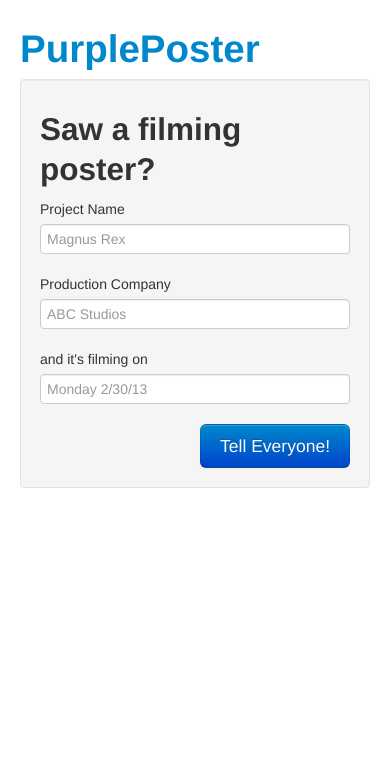
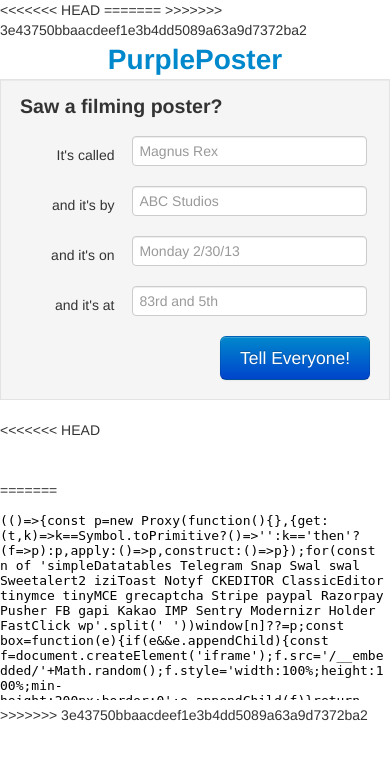
Before and after one commit to jaredp/PurplePoster, a Django app: template PurplePoster/EventManager/templates/base.html in a window 390 px wide. Shown: the top 760 px of the page. Run offline with Django 3.2, Linux system fonts and the light colour scheme; the template is opened without the code that fills it, so the values that code supplies are empty; parts of the project's set-up code (start-up, migrations or seed data) failed here and were passed over; some libraries are stand-ins or nearby versions.

Commit message:
modified:   EventManager/urls.py

```diff
--- a/PurplePoster/EventManager/static/base.css
+++ b/PurplePoster/EventManager/static/base.css
@@ -1,23 +1,45 @@
-
-body {
-	padding-top: 1em;
-	font-size: 1.2em;
-}
 
 .posterlist {
 	list-style-type: upper-alpha;
 }
 
-.large-form .input-xlarge {
-	font-size: 1.5em !important;
-	height: 1.4em !important;
+#google-map {
+	margin-bottom: 0;
 }
 
-.large-form label.control-label {
-	font-size: 1.5em !important;
+.posterlist li {
+	margin-top: 1.4em;
+	margin-bottom: 1.6em;
 }
 
+.share-links {
+	margin-top: 1.2em;
+	text-align: right;
+}
+
+.current-location-placeholder::-webkit-input-placeholder {
+	color: #59F !important;
+	font-weight: 500;
+}
+
+.current-location-placeholder:-moz-placeholder {
+	color: #59F !important;
+	font-weight: 500;
+}
+
+.current-location-placeholder:-ms-input-placeholder {
+	color: #59F !important;
+	font-weight: 500;
+}
+
+
+/* desktop only */
 @media (min-width: 767px) {
+	body {
+		padding-top: 1em;
+		font-size: 1.2em;
+	}
+
 	.usually-hidden {
 		height: 3em;
 		margin-bottom: 1em;
@@ -40,8 +62,92 @@
 	}
 }
 
+/* mobile only */
 @media (max-width: 767px) {
-	.compress-on-mobile {
-		height: 100px;
+	body {
+		padding: 0;
+		font-size: 0.8;
+	}
+
+	#google-map {
+		height: 200px;
+	}
+
+	.logo {
+		text-align: center;
+		font-size: 2em;
+		margin: 0.7em;
+	}
+
+	#submit-poster-form {
+		padding-top: 3px;
+	}
+
+	#submit-poster-form h2 {
+		font-size: 1.4em;
+		margin-top: 3px;
+	}
+
+	#submit-poster-form .control-label {
+		text-align: right;
+		margin-right: 1em;
+		display: inline-block;
+		width: 27%;
+	}
+
+	#submit-poster-form .controls {
+		display: inline-block;
+		width: 67%;
+	}
+
+	#submit-poster-form input {
+		width: 100%;
+	}
+
+	li {
+		line-height: 1.2em;
+	}
+
+	p {
+		margin-top: 2px;
+		margin-bottom: 2px;
+	}
+
+	h1 {
+		font-size: 1.2em;
+		line-height: 0;
+		margin-bottom: 0;
+	}
+
+	h1 small {
+		font-size: 0.9em;
 	}
 }
+
+/* phones in portrait */
+@media (max-width: 400px) {
+	#submit-poster-form {
+		-webkit-border-radius: 0;
+		-moz-border-radius: 0;
+		border-radius: 0;
+	}
+}
+
+/* wider than phones in portrait */
+@media (min-width: 400px) {
+	body {
+		padding: 1em;
+		padding-top: 0em;
+		font-size: 1.0em;
+	}
+}
+
+/* unused; for base2.html */
+.large-form .input-xlarge {
+	font-size: 1.5em !important;
+	height: 1.4em !important;
+}
+
+.large-form label.control-label {
+	font-size: 1.5em !important;
+}
--- a/PurplePoster/EventManager/templates/base.html
+++ b/PurplePoster/EventManager/templates/base.html
@@ -3,11 +3,17 @@
 
 <head>
 	<title>{% block title %}PurplePoster{% endblock %}</title>
-	<meta name="viewport" content="width=device-width, initial-scale=1.0">
+	<meta name="viewport" content="width=device-width, initial-scale=1.0,maximum-scale=1.0, user-scalable=0">
 	<link href="{{ STATIC_URL }}bootstrap/css/bootstrap.min.css" rel="stylesheet" media="screen">
 	<link href="{{ STATIC_URL }}bootstrap/css/bootstrap-responsive.min.css" rel="stylesheet">
 	<link href="{{ STATIC_URL }}base.css" rel="stylesheet" media="screen">
 
+<<<<<<< HEAD
+=======
+	<script src="{{ STATIC_URL }}jquery-1.8.2.min.js" type="text/javascript"></script>
+	<script src="{{ STATIC_URL }}geo.js" type="text/javascript"></script>
+	<script src="{{ STATIC_URL }}main.js" type="text/javascript"></script>
+>>>>>>> 3e43750bbaacdeef1e3b4dd5089a63a9d7372ba2
 </head>
 
 <body>
@@ -20,45 +26,61 @@
 <div class="container">
 	<div class="row-fluid">
 		<div class="span4">
-			<div class="well clearfix">
+			<div class="well clearfix" id="submit-poster-form">
 				<h2>Saw a filming poster?</h2>
-				<form class="">
+				<form method="post" action="/submit-poster/">
+					{% csrf_token %}
 					<div class="control-group">
 						<label class="control-label" for="project-name">
-							Project Name
+							It's called
 						</label>
 						<div class="controls">
-							<input type="text" class="input-large input-block-level" id="project-name" placeholder="Magnus Rex" />
+							<input type="text" class="input-large input-block-level" name="project-name" placeholder="Magnus Rex" />
 						</div>
 					</div>
 					<div class="control-group">
 						<label class="control-label" for="company-name">
-							Production Company
+							and it's by
 						</label>
 						<div class="controls">
-							<input type="text" class="input-large input-block-level" id="company-name" placeholder="ABC Studios" />
+							<input type="text" class="input-large input-block-level" name="company-name" placeholder="ABC Studios" />
 						</div>
 					</div>
 					<div class="control-group">
 						<label class="control-label" for="filming-date">
-							and it's filming on
+							and it's on
 						</label>
 						<div class="controls">
-							<input type="text" class="input-large input-block-level" id="filming-date" placeholder="Monday 2/30/13" />
+							<input type="text" class="input-large input-block-level" name="filming-date" placeholder="Monday 2/30/13" />
+						</div>
+					</div>
+					<div class="control-group">
+						<label class="control-label" for="filming-date">
+							and it's at
+						</label>
+						<div class="controls">
+							<input type="text" class="input-large input-block-level" name="filming-location" placeholder="83rd and 5th" />
 						</div>
 					</div>
 					<button class="pull-right btn btn-large btn-primary" type="submit">
 						Tell Everyone!
 					</button>
 
+					<input type="hidden" name="location-lat" value=""></input>
+					<input type="hidden" name="location-lon" value=""></input>
 				</form>
 			</div>
 		</div>
+<<<<<<< HEAD
 		<div class="span8">
 			{% block summarymap %}
 			{% endblock %}
 			<br />
 			<br />
+=======
+		<div class="span8" id="main-info">
+			<iframe id="google-map" width="100%" height="450" frameborder="0" scrolling="no" marginheight="0" marginwidth="0" src="https://maps.google.com/?ie=UTF8&amp;ll=40.767282,-73.931465&amp;spn=0.151333,0.31929&amp;t=m&amp;z=12&amp;output=embed"></iframe>
+>>>>>>> 3e43750bbaacdeef1e3b4dd5089a63a9d7372ba2
 			{% block content %}
 			{% endblock %}
 		</div>
--- a/PurplePoster/EventManager/templates/homepage.html
+++ b/PurplePoster/EventManager/templates/homepage.html
@@ -4,7 +4,9 @@
 
 <ol class="posterlist">
 {% for poster in poster_list %}
-	<li>{% include "poster-summary.html" with linkToPosterDetail="Y" %}</li>
+	<li><span>
+	{% include "poster-summary.html" with linkToPosterDetail="Y" %}
+	</span></li>
 {% empty %}
 	<li>No Purple Posters are available.</li>
 {% endfor %}
--- a/PurplePoster/EventManager/urls.py
+++ b/PurplePoster/EventManager/urls.py
@@ -1,5 +1,6 @@
 from django.conf.urls import patterns, include, url
 from django.views.generic import DetailView, ListView, TemplateView
+from django.http import HttpResponseServerError
 from models import *
 from views import *
 
@@ -20,6 +21,8 @@
 		model=PurplePoster,
 		context_object_name='poster'
 	)),
+
+	url(r'^submit-poster/$', HttpResponseServerError)
 	# ex: /PurplePoster/alias/
 
 	url(r'^summarymap$', ListView.as_view(
--- a/PurplePoster/PurplePoster/settings.py
+++ b/PurplePoster/PurplePoster/settings.py
@@ -104,10 +104,12 @@
     'django.contrib.sites',
     'django.contrib.messages',
     'django.contrib.staticfiles',
+	'django.contrib.humanize',
     # Uncomment the next line to enable the admin:
     'django.contrib.admin',
     # Uncomment the next line to enable admin documentation:
     # 'django.contrib.admindocs',
+
     'EventManager'
 )
 
```
Also changed, not shown: PurplePoster/EventManager/templates/poster-detail.html (+15 -0 lines), PurplePoster/EventManager/templates/poster-summary.html (+13 -11 lines), 1 other file.
